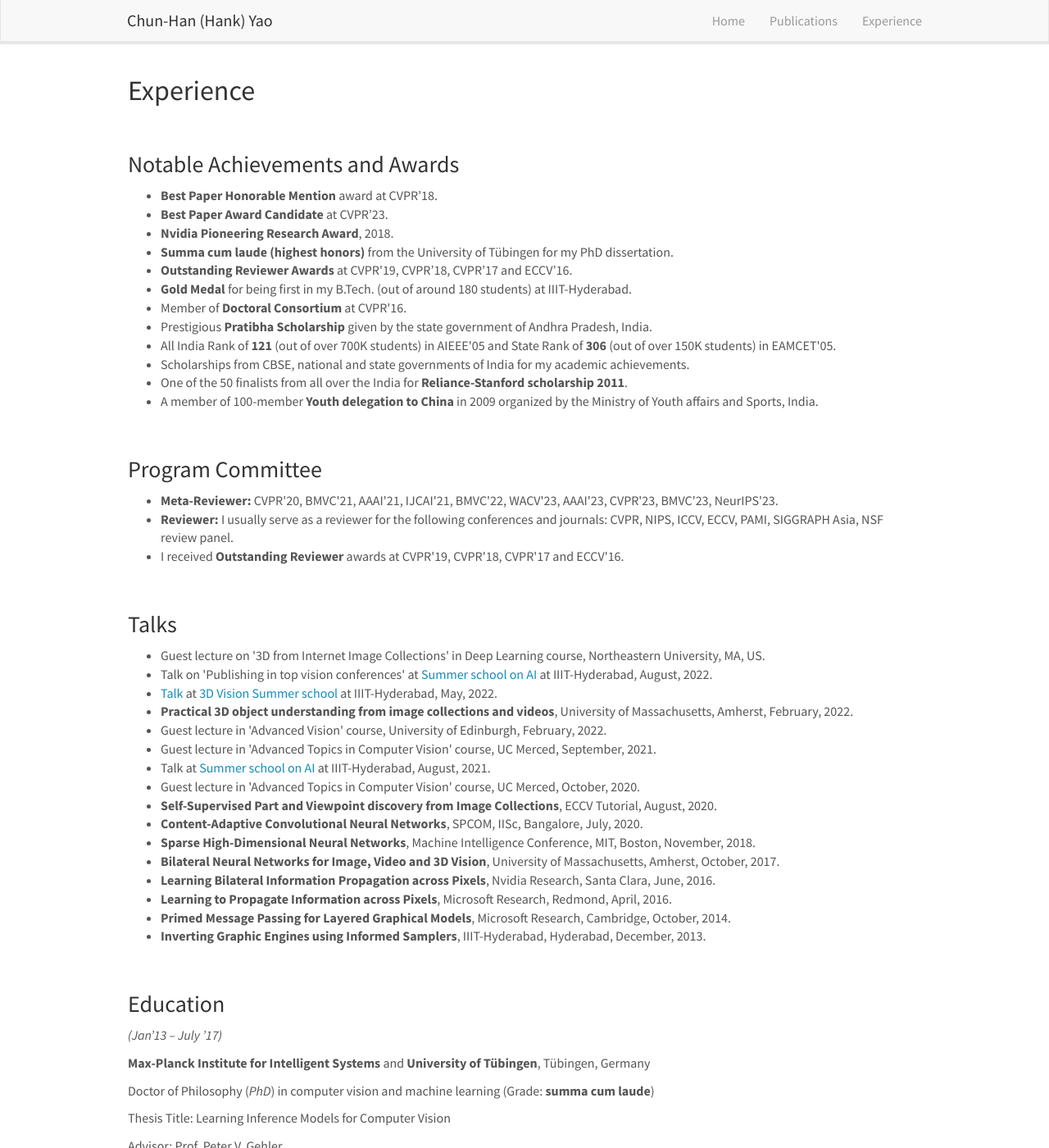
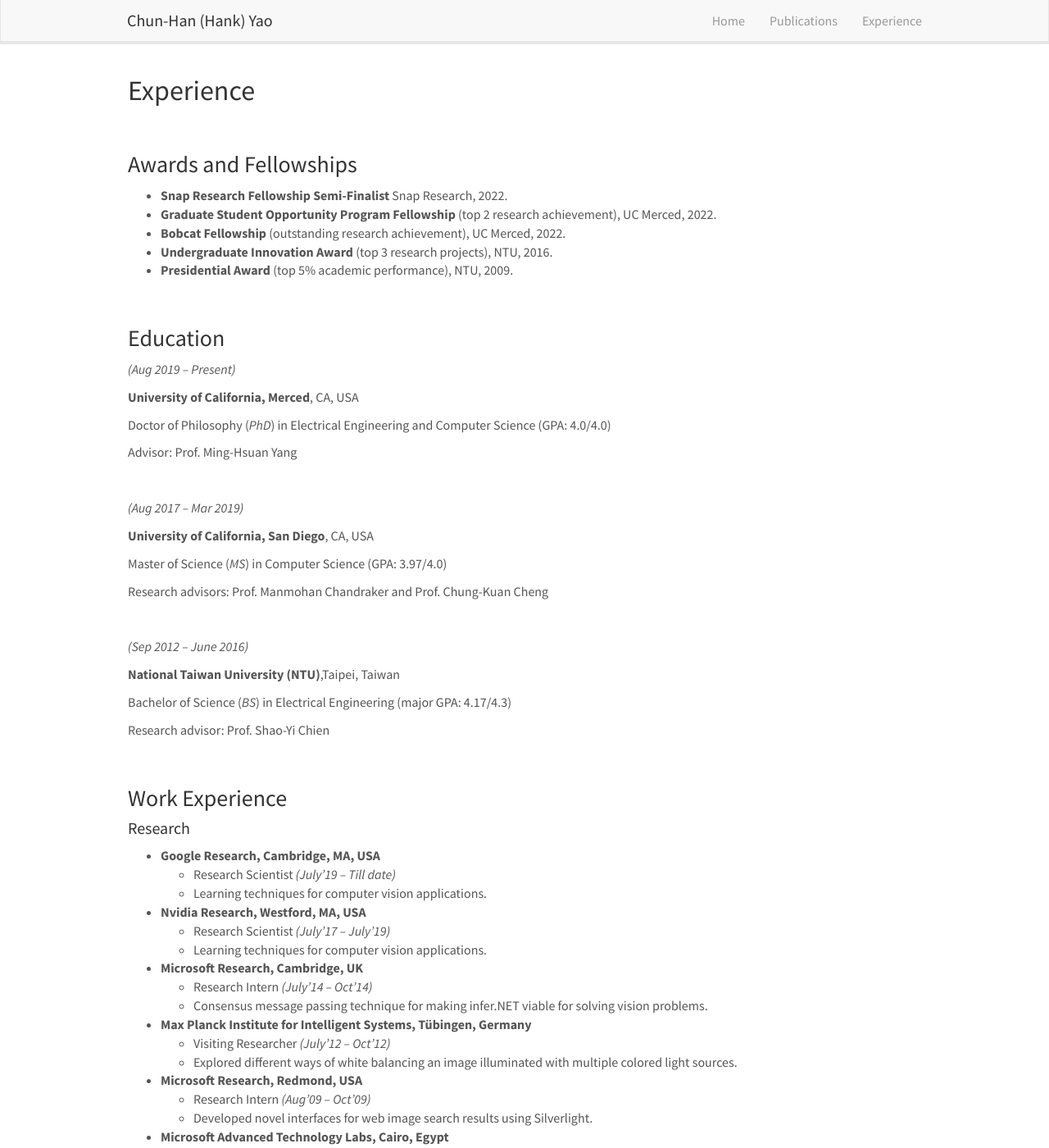
Before and after one commit to chhankyao/chhankyao.github.io, a Jekyll site: the page built from _pages/experience.md, in a window 1280 px wide and 1400 px high. Shown: the whole window at 82% size. Built offline with Jekyll 4.4.1, drawn with Linux system fonts in a browser that asks for light colours; nearby versions of some CDN libraries; some of the changed text lies outside the part shown.

Commit message:
first commit

```diff
--- a/_pages/experience.md
+++ b/_pages/experience.md
@@ -10,91 +10,55 @@ permalink: /experience
 
 <p>&nbsp;</p>
 
-<h3>Notable Achievements and Awards</h3>
+<h3>Awards and Fellowships</h3>
 
 <ul>
-<li><strong>Best Paper Honorable Mention</strong> award at CVPR’18.</li>
-<li><strong>Best Paper Award Candidate</strong> at CVPR’23.</li>
-<li><strong>Nvidia Pioneering Research Award</strong>, 2018.</li>
-<li><strong>Summa cum laude (highest honors)</strong> from the University of Tübingen for my PhD dissertation.</li>
-<li><strong>Outstanding Reviewer Awards</strong> at CVPR'19, CVPR’18, CVPR’17 and ECCV’16.</li>
-<li><strong>Gold Medal</strong> for being first in my B.Tech. (out of around 180 students) at IIIT-Hyderabad.</li>
-<li>Member of <strong>Doctoral Consortium</strong> at CVPR'16.</li>
-<li>Prestigious <strong>Pratibha Scholarship</strong> given by the state government of Andhra Pradesh, India.</li>
-<li>All India Rank of <strong>121</strong> (out of over 700K students) in AIEEE'05 and State Rank of <strong>306</strong> (out of over 150K students) in EAMCET'05.</li>
-<li>Scholarships from CBSE, national and state governments of India for my academic achievements.</li>
-<li>One of the 50 finalists from all over the India for <strong>Reliance-Stanford scholarship 2011</strong>.</li>
-<li>A member of 100-member <strong>Youth delegation to China</strong> in 2009 organized by the Ministry of Youth affairs and Sports, India.</li>
+<li><strong>Snap Research Fellowship Semi-Finalist</strong> Snap Research, 2022.</li>
+<li><strong>Graduate Student Opportunity Program Fellowship</strong> (top 2 research achievement), UC Merced, 2022.</li>
+<li><strong>Bobcat Fellowship</strong> (outstanding research achievement), UC Merced, 2022.</li>
+<li><strong>Undergraduate Innovation Award</strong> (top 3 research projects), NTU, 2016.</li>
+<li><strong>Presidential Award</strong> (top 5% academic performance), NTU, 2009.</li>
 </ul>
 
 <p>&nbsp;</p>
 
-<h3>Program Committee</h3>
-<ul>
-<li><strong>Meta-Reviewer:</strong> CVPR'20, BMVC'21, AAAI'21, IJCAI'21, BMVC'22, WACV'23, AAAI'23, CVPR'23, BMVC'23, NeurIPS'23.</li>
-<li><strong>Reviewer:</strong> I usually serve as a reviewer for the following conferences and journals: CVPR, NIPS, ICCV, ECCV, PAMI, SIGGRAPH Asia, NSF review panel.</li>
-<li>I received <strong>Outstanding Reviewer</strong> awards at CVPR'19, CVPR'18, CVPR'17 and ECCV'16. </li>
-</ul>
+
+
+<h3>Education</h3>
+
+<p><em>(Aug 2019 &ndash; Present)</em></p>
+
+<p><strong>University of California, Merced</strong>, CA, USA</p>
+
+<p>Doctor of Philosophy (<em>PhD</em>) in Electrical Engineering and Computer Science (GPA: 4.0/4.0)</p>
+
+<p>Advisor: Prof. Ming-Hsuan Yang</p>
 
 <p>&nbsp;</p>
 
-<h3>Talks</h3>
-<ul>
-<li> Guest lecture on '3D from Internet Image Collections' in Deep Learning course, Northeastern University, MA, US.</li>
-<li>Talk on 'Publishing in top vision conferences' at <a href="https://cvit.iiit.ac.in/summerschool2022/">Summer school on AI</a> at IIIT-Hyderabad, August, 2022.</li>
-<li><a href="https://www.youtube.com/watch?v=aIgC5izulkk">Talk</a> at <a href="https://cvit.iiit.ac.in/workshops/3dvision/">3D Vision Summer school</a> at IIIT-Hyderabad, May, 2022.</li>
-<li><strong>Practical 3D object understanding from image collections and videos</strong>, University of Massachusetts, Amherst, February, 2022.</li>
-<li>Guest lecture in 'Advanced Vision' course, University of Edinburgh, February, 2022.</li>
-<li>Guest lecture in 'Advanced Topics in Computer Vision' course, UC Merced, September, 2021.</li>
-<li>Talk at <a href="https://cvit.iiit.ac.in/summerschool2021/program.php">Summer school on AI</a> at IIIT-Hyderabad, August, 2021.</li>
-<li>Guest lecture in 'Advanced Topics in Computer Vision' course, UC Merced, October, 2020.</li>
-<li><strong>Self-Supervised Part and Viewpoint discovery from Image Collections</strong>, ECCV Tutorial, August, 2020.</li>
-<li><strong>Content-Adaptive Convolutional Neural Networks</strong>, SPCOM, IISc, Bangalore, July, 2020.</li>
-<li><strong>Sparse High-Dimensional Neural Networks</strong>, Machine Intelligence Conference, MIT, Boston, November, 2018.</li>
-<li><strong>Bilateral Neural Networks for Image, Video and 3D Vision</strong>, University of Massachusetts, Amherst, October, 2017.</li>
-<li><strong>Learning Bilateral Information Propagation across Pixels</strong>, Nvidia Research, Santa Clara, June, 2016.</li>
-<li><strong>Learning to Propagate Information across Pixels</strong>, Microsoft Research, Redmond, April, 2016.</li>
-<li><strong>Primed Message Passing for Layered Graphical Models</strong>, Microsoft Research, Cambridge, October, 2014.</li>
-<li><strong>Inverting Graphic Engines using Informed Samplers</strong>, IIIT-Hyderabad, Hyderabad, December, 2013.</li>
-</ul>
+
+<p><em>(Aug 2017 &ndash; Mar 2019)</em></p>
+
+<p><strong>University of California, San Diego</strong>, CA, USA</p>
+
+<p>Master of Science (<em>MS</em>) in Computer Science (GPA: 3.97/4.0)</p>
+
+<p>Research advisors: Prof. Manmohan Chandraker and Prof. Chung-Kuan Cheng</p>
 
 <p>&nbsp;</p>
 
-<h3>Education</h3>
 
-<p><em>(Jan&rsquo;13 &ndash; July &rsquo;17)</em></p>
+<p><em>(Sep 2012 &ndash; June 2016)</em></p>
 
-<p><strong>Max-Planck Institute for Intelligent Systems</strong> and <strong>University of T&uuml;bingen</strong>, T&uuml;bingen, Germany</p>
+<p><strong>National Taiwan University (NTU)</strong>,Taipei, Taiwan</p>
 
-<p>Doctor of Philosophy (<em>PhD</em>) in computer vision and machine learning (Grade: <strong>summa cum laude</strong>)</p>
+<p>Bachelor of Science (<em>BS</em>) in Electrical Engineering (major GPA: 4.17/4.3)</p>
 
-<p>Thesis Title: Learning Inference Models for Computer Vision</p>
-
-<p>Advisor: Prof. Peter V. Gehler</p>
+<p>Research advisor: Prof. Shao-Yi Chien</p>
 
 <p>&nbsp;</p>
 
-<p><em>(July&rsquo;09 - Dec &rsquo;12)</em></p>
 
-<p><strong>International Institute of Information Technology</strong>, Hyderabad (IIIT-H), India</p>
-
-<p>Master of Science (<em>MS</em>) by Research in computer sciences</p>
-
-<p>Thesis Title: A Study of X-ray Image Perception for Pneumoconiosis Diagnosis</p>
-
-<p>Advisors: Prof. Jayanthi Sivaswamy and Prof. Bipin Indurkhya</p>
-
-<p>&nbsp;</p>
-
-<p><em>(July &rsquo;05 &ndash; May &rsquo;09)</em></p>
-
-<p><strong>International Institute of Information Technology</strong>, Hyderabad (IIIT-H), India</p>
-
-<p>Bachelor of Technology (<em>BTech</em>) with Honours in computer sciences (CGPA: <strong>9.68/10.0</strong>)</p>
-
-<p><strong>Gold Medalist </strong>and member of <strong>Dean&rsquo;s list&nbsp;</strong>for all the semesters</p>
-
-<p>&nbsp;</p>
 
 <h3>Work Experience</h3>
 
@@ -154,38 +118,17 @@ permalink: /experience
 	</li>
 </ul>
 
-<h4>Software Development</h4>
 
-<ul>
-	<li><strong>Crypsis Technologies, Hyderabad, India</strong>
-
-	<ul>
-		<li>Software Development Engineer <em>(Aug &rsquo;11 &ndash; Feb &rsquo;12)</em></li>
-		<li>Developed a web browser based service for mobile website testing using Objective C, Ruby etc&hellip;</li>
-	</ul>
-	</li>
-	<li><strong>Medical Imaging Solutions, Hyderabad, India</strong>
-	<ul>
-		<li>Software Development Engineer <em>(Dec &rsquo;10 &ndash; March &rsquo;11)</em></li>
-		<li>Developed a DICOM communications and download monitor tool using QT-C++</li>
-	</ul>
-	</li>
-</ul>
 
 <h4>Teaching Experience</h4>
 
 <ul>
-	<li><strong>IIIT-Hyderabad, Hyderabad, India</strong>
-
+	<li><strong>UC Merced, CA, USA</strong>
 	<ul>
-		<li>Teaching Assistant for Computer Vision, Maths-1 and Maths-2 courses</li>
-		<li>Involved in conducting tutorial sessions, problem solving sessions and some mid-term exams</li>
-	</ul>
-	</li>
-	<li><strong>Tibetan Children&rsquo;s Village, Dharamsala, India</strong>
-	<ul>
-		<li>Volunteer Teacher <em>(Sept&rsquo;10 &ndash; July&rsquo;11)</em></li>
-		<li>Taught Mathematics, Physics and Biology for class-IX, X and XI students</li>
+		<li>Teaching Assistant for CSE 185: Introduction to Computer Vision (Spring 2021)</li>
+		<li>Teaching Assistant for CSE 005: Introduction to Computer Applications (Fall 2020)</li>
+        <li>Teaching Assistant for CSE 140: Computer Architecture (Spring 2020)</li>
+        <li>Teaching Assistant for CSE 020: Introduction to Computing [Java Programming] (Fall 2019)</li>
 	</ul>
 	</li>
 </ul>
@@ -193,6 +136,7 @@ permalink: /experience
 <p>&nbsp;</p>
 
 
+
 <!-- <h3>Resume</h3>
 
 <p>(<a href="/uploads/ckeditor/attachments/189/resume_varunjampani-Web.pdf">pdf</a>)</p> -->
```
Also changed, not shown: _data/publist.yml (+5 -5 lines), _pages/404.md (deleted, +0 -9 lines), _pages/codes.md (deleted, +0 -37 lines), _pages/home.md (+2 -2 lines), _pages/review.md (deleted, +0 -16 lines).
